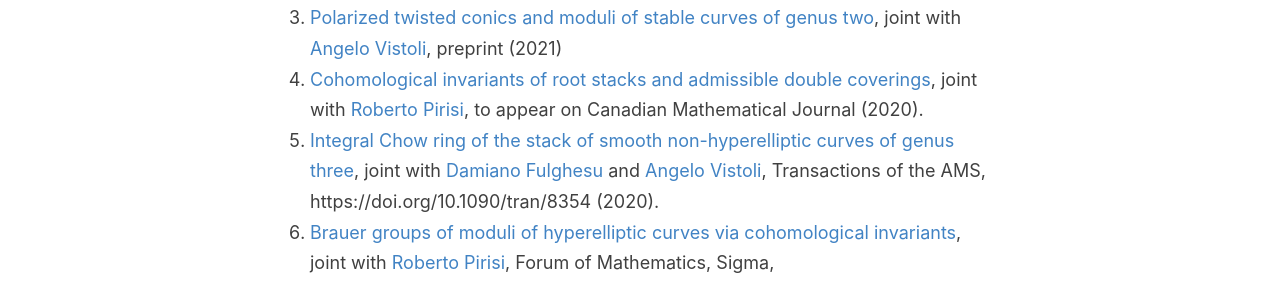
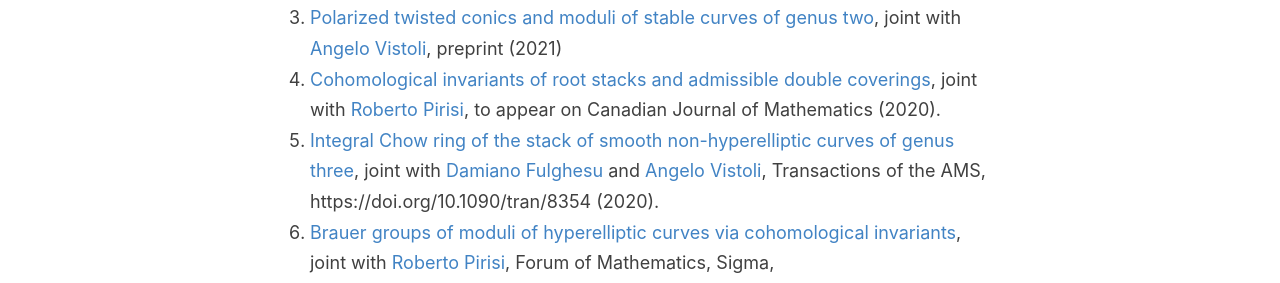
Before and after one commit to anddil/anddil.github.io, a Jekyll site: the page built from _pages/research.md, in a window 1280 px wide. Shown: the part 977-1260 px from the top of the page. Built offline with Jekyll 4.4.1, drawn with Linux system fonts in a browser that asks for light colours.

Commit message:
Update research.md

```diff
--- a/_pages/research.md
+++ b/_pages/research.md
@@ -42,7 +42,7 @@
 1. [Stable cuspidal curves and the integral Chow ring of $\overline{\mathscr{M}}_{2,1}$](https://arxiv.org/abs/2108.03680), joint with [Michele Pernice](https://www.sns.it/en/persona/michele-pernice) and [Angelo Vistoli](http://homepage.sns.it/vistoli/), preprint (2021).
 1. [Equivariant Chow-Witt groups and moduli stacks of elliptic curves](https://arxiv.org/abs/2107.02305), joint with [Lorenzo Mantovani](http://user.math.uzh.ch/mantovani/index.html), preprint (2021).
 1. [Polarized twisted conics and moduli of stable curves of genus two](https://arxiv.org/abs/2103.13204), joint with [Angelo Vistoli](http://homepage.sns.it/vistoli/), preprint (2021)
-1. [Cohomological invariants of root stacks and admissible double coverings](https://arxiv.org/abs/2009.07671), joint with [Roberto Pirisi](https://people.kth.se/~pirisi/), to appear on Canadian Mathematical Journal (2020).
+1. [Cohomological invariants of root stacks and admissible double coverings](https://arxiv.org/abs/2009.07671), joint with [Roberto Pirisi](https://people.kth.se/~pirisi/), to appear on Canadian Journal of Mathematics (2020).
 1. [Integral Chow ring of the stack of smooth non-hyperelliptic curves of genus three](https://arxiv.org/abs/2004.00052), joint with [Damiano Fulghesu](http://web.mnstate.edu/fulghesu/index.html) and [Angelo Vistoli](http://homepage.sns.it/vistoli/), Transactions of the AMS, https://doi.org/10.1090/tran/8354 (2020).
 2. [Brauer groups of moduli of hyperelliptic curves via cohomological invariants](https://arxiv.org/abs/2002.11065), joint with [Roberto Pirisi](https://people.kth.se/~pirisi/), Forum of Mathematics, Sigma, https://doi.org/10.1017/fms.2021.55 (2021).
 3. [A complete description of cohomological invariants of even genus hyperelliptic curves](https://arxiv.org/abs/1911.04005), joint with [Roberto Pirisi](https://people.kth.se/~pirisi/), Documenta Mathematica, https://doi.org/10.25537/dm.2021v26.199-230 (2021).
```
